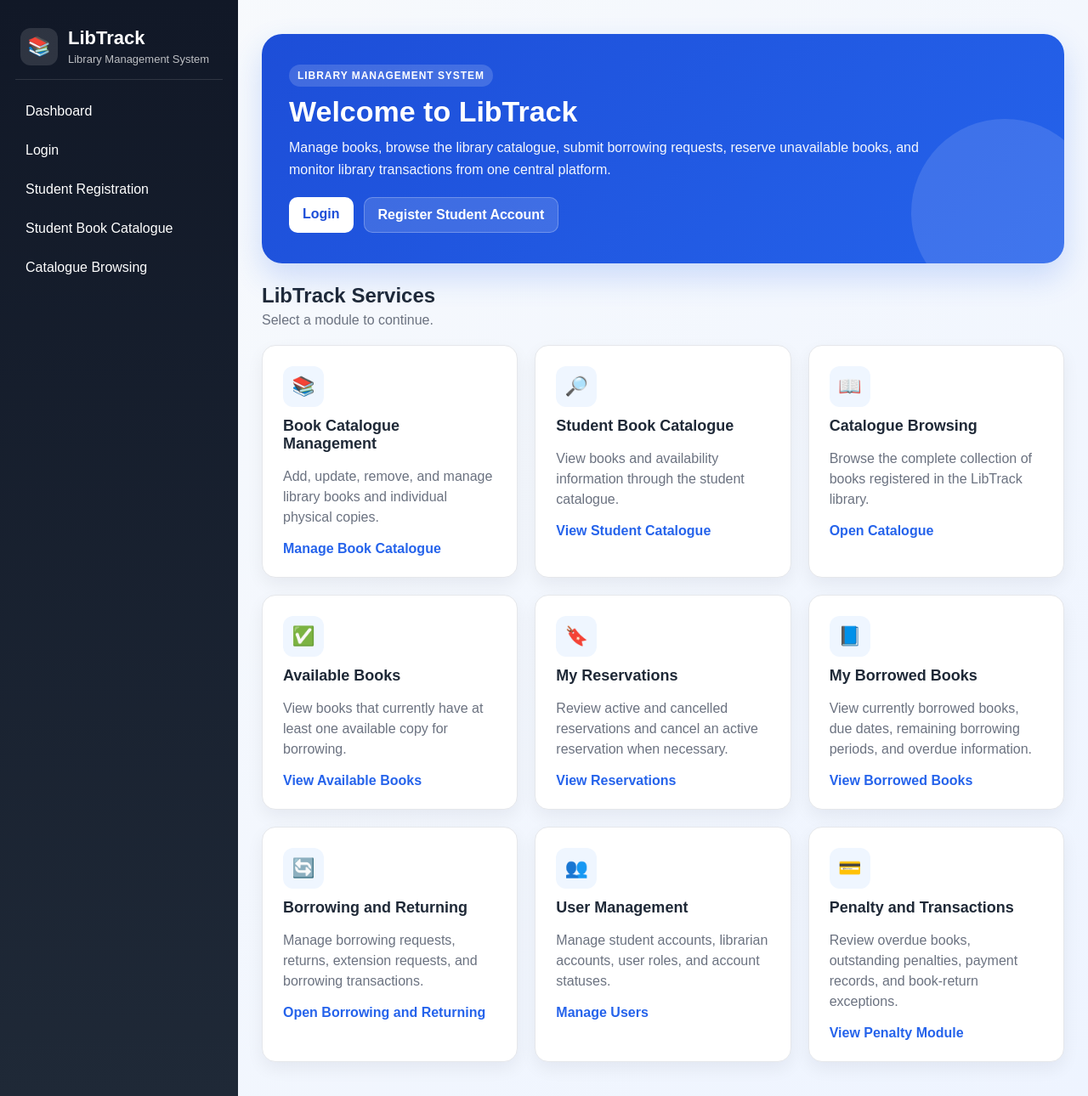
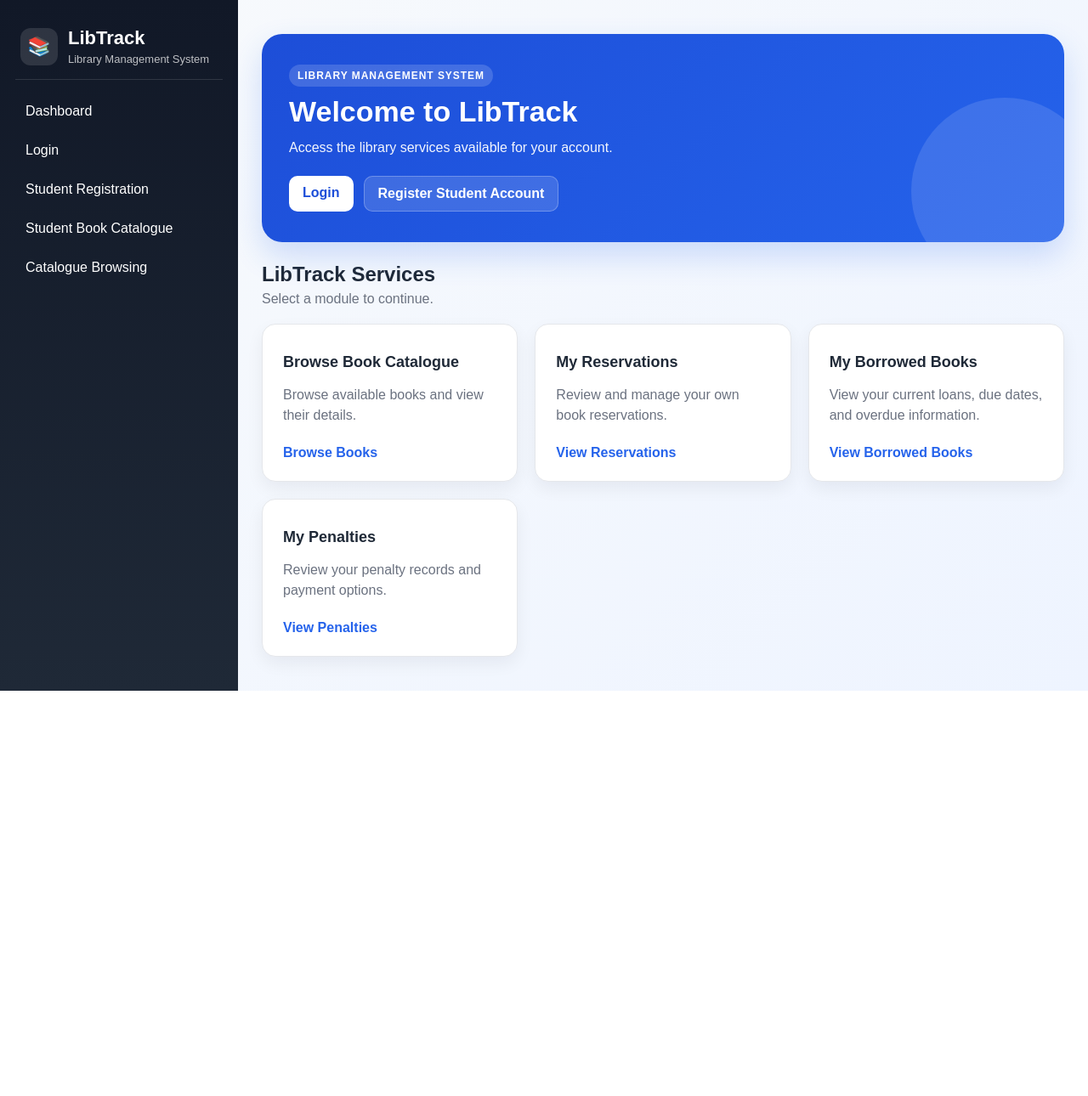
Before and after one commit to WengKang76/LibTrack_System, a Flask app: page / in a window 1280 px wide. Shown: the whole page at 85% size. After the commit the page ends 813 px from the top, so only its background shows below. Run offline with Flask 3, Linux system fonts and the light colour scheme; parts of the project's set-up code (start-up, migrations or seed data) failed here and were passed over.

Commit message:
Fix some student side and librarian arragement issue

```diff
--- a/modules/book_catalogue/routes.py
+++ b/modules/book_catalogue/routes.py
@@ -452,6 +452,7 @@ def manage_books():
     "/add",
     methods=["GET", "POST"],
 )
+@librarian_required
 def add_book():
     form_data = {
         "title": "",
@@ -793,10 +794,7 @@ def deactivate_book(book_id):
             }
         )
         flash(
-            (
-                f"{book.get('title', 'The book')} was deactivated "
-                "and hidden from the student catalogue."
-            ),
+            "The book was deactivated and hidden from the student catalogue.",
             "success",
         )
         return redirect(
--- a/modules/penalty_transaction/librarian/dashboard.html
+++ b/modules/penalty_transaction/librarian/dashboard.html
@@ -56,7 +56,7 @@
             <div class="dashboard-card-icon">↩️</div>
             <h3>Return Exceptions</h3>
             <p>Open borrowing and returning records to process return exceptions.</p>
-            <a href="{{ url_for('borrowing.borrowing_home') }}">Open</a>
+            <a href="/borrowing/">Open</a>
         </article>
 
         <article class="dashboard-card">
@@ -70,7 +70,7 @@
             <div class="dashboard-card-icon">✅</div>
             <h3>Borrow Approval Checks</h3>
             <p>Open borrowing requests and check unpaid penalties before approval.</p>
-            <a href="{{ url_for('borrowing.borrowing_home') }}">Open</a>
+            <a href="/borrowing/">Open</a>
         </article>
     </div>
 </section>
--- a/modules/penalty_transaction/routes.py
+++ b/modules/penalty_transaction/routes.py
@@ -237,12 +237,19 @@ def pay_penalty_with_credit_card(penalty_id, card_number):
         "updated_at": datetime.now().strftime("%Y-%m-%d %H:%M:%S"),
     }
 
-    try:
-        db.collection("penalties").document(penalty_id).update(payment_data)
-    except Exception:
-        pass
-
-    if penalty_id in DEMO_PENALTIES:
+    updated_database = False
+
+    try:
+        penalty_ref = db.collection("penalties").document(penalty_id)
+        penalty_doc = penalty_ref.get()
+
+        if getattr(penalty_doc, "exists", False) is True:
+            penalty_ref.update(payment_data)
+            updated_database = True
+    except Exception:
+        pass
+
+    if not updated_database and penalty_id in DEMO_PENALTIES:
         DEMO_PENALTIES[penalty_id].update(payment_data)
 
     return True, "Penalty paid successfully using credit card."
@@ -281,12 +288,19 @@ def pay_penalty_with_cash(penalty_id, cash_amount):
         "updated_at": datetime.now().strftime("%Y-%m-%d %H:%M:%S"),
     }
 
-    try:
-        db.collection("penalties").document(penalty_id).update(payment_data)
-    except Exception:
-        pass
-
-    if penalty_id in DEMO_PENALTIES:
+    updated_database = False
+
+    try:
+        penalty_ref = db.collection("penalties").document(penalty_id)
+        penalty_doc = penalty_ref.get()
+
+        if getattr(penalty_doc, "exists", False) is True:
+            penalty_ref.update(payment_data)
+            updated_database = True
+    except Exception:
+        pass
+
+    if not updated_database and penalty_id in DEMO_PENALTIES:
         DEMO_PENALTIES[penalty_id].update(payment_data)
 
     return True, "Cash penalty payment completed successfully."
@@ -906,12 +920,19 @@ def get_penalty_by_id(penalty_id):
 
 
 def update_penalty_record(penalty_id, update_data):
-    try:
-        db.collection("penalties").document(penalty_id).update(update_data)
-    except Exception:
-        pass
-
-    if penalty_id in DEMO_PENALTIES:
+    updated_database = False
+
+    try:
+        penalty_ref = db.collection("penalties").document(penalty_id)
+        penalty_doc = penalty_ref.get()
+
+        if getattr(penalty_doc, "exists", False) is True:
+            penalty_ref.update(update_data)
+            updated_database = True
+    except Exception:
+        pass
+
+    if not updated_database and penalty_id in DEMO_PENALTIES:
         DEMO_PENALTIES[penalty_id].update(update_data)
 
 def validate_penalty_payment_status(penalty):
--- a/modules/student_catalogue/routes.py
+++ b/modules/student_catalogue/routes.py
@@ -116,6 +116,6 @@ def view_book_details(book_id):
     book = get_student_book_by_id(book_id)
 
     if book is None:
-        return "Book record not found or unavailable to students.", 404
+        return "Book record not found.", 404
 
     return render_template("book_details.html", book=book)
--- a/templates/base.html
+++ b/templates/base.html
@@ -46,14 +46,16 @@
                         <button type="submit" class="sidebar-logout-button">Logout</button>
                     </form>
 
-                    <a href="/books/">Book Catalogue Management</a>
-                    <a href="/users/">User Management</a>
-                    <a href="/catalogue/">Catalogue Reservation</a>
-                    <a href="/borrowing/">Borrowing &amp; Returning</a>
                     {% if session.get('role', '') | lower == 'librarian' %}
-                        <a href="{{ url_for('penalty_transaction.librarian_penalty_dashboard') }}">Penalty &amp; Transactions</a>
+                        <a href="/books/">Book Catalogue Management</a>
+                        <a href="/users/">User Management</a>
+                        <a href="/borrowing/">Borrowing &amp; Returning</a>
+                        <a href="/penalty/librarian">Penalty &amp; Transactions</a>
                     {% else %}
-                        <a href="{{ url_for('penalty_transaction.student_penalty_records') }}">Penalty &amp; Transactions</a>
+                        <a href="/catalogue/">Browse &amp; Reserve Books</a>
+                        <a href="/catalogue/my-reservations">My Reservations</a>
+                        <a href="/catalogue/my-borrowed-books">My Borrowed Books</a>
+                        <a href="/penalty/student">Penalty &amp; Transactions</a>
                     {% endif %}
                 {% else %}
                     <a href="/auth/login">Login</a>
--- a/templates/index.html
+++ b/templates/index.html
@@ -1,28 +1,24 @@
 {% extends "base.html" %}
 
-{% block title %}
-Dashboard | LibTrack
-{% endblock %}
+{% block title %}Dashboard | LibTrack{% endblock %}
 
 {% block content %}
-
 <section class="dashboard-hero">
     <div class="dashboard-hero-content">
         <p class="dashboard-label">Library Management System</p>
         <h1>Welcome to LibTrack</h1>
-        <p class="dashboard-description">
-            Manage books, browse the library catalogue, submit borrowing
-            requests, reserve unavailable books, and monitor library
-            transactions from one central platform.
-        </p>
+        <p class="dashboard-description">Access the library services available for your account.</p>
 
         <div class="dashboard-actions">
-            {% if not session.get("user_id") %}
+            {% if not session.get('user_id') %}
                 <a href="/auth/login" class="primary-button">Login</a>
                 <a href="/auth/register" class="secondary-button">Register Student Account</a>
+            {% elif session.get('role', '') | lower == 'librarian' %}
+                <a href="/books/" class="primary-button">Manage Book Catalogue</a>
+                <a href="/borrowing/" class="secondary-button">Borrowing &amp; Returning</a>
             {% else %}
                 <a href="/catalogue/" class="primary-button">Browse Book Catalogue</a>
-                <a href="/borrowing/" class="secondary-button">Borrowing &amp; Returning</a>
+                <a href="/catalogue/my-borrowed-books" class="secondary-button">My Borrowed Books</a>
             {% endif %}
         </div>
     </div>
@@ -35,69 +31,49 @@ Dashboard | LibTrack
     </div>
 
     <div class="dashboard-card-grid">
+        {% if session.get('role', '') | lower == 'librarian' %}
             <article class="dashboard-card">
-            <div class="dashboard-card-icon">📚</div>
                 <h3>Book Catalogue Management</h3>
-            <p>Add, update, remove, and manage library books and individual physical copies.</p>
+                <p>Add, update, remove, and manage books and physical copies.</p>
                 <a href="/books/">Manage Book Catalogue</a>
             </article>
-
             <article class="dashboard-card">
-            <div class="dashboard-card-icon">🔎</div>
-            <h3>Student Book Catalogue</h3>
-            <p>View books and availability information through the student catalogue.</p>
-            <a href="/student/catalogue/">View Student Catalogue</a>
+                <h3>User Management</h3>
+                <p>Manage student accounts, roles, and account statuses.</p>
+                <a href="/users/">Manage Users</a>
             </article>
-
             <article class="dashboard-card">
-            <div class="dashboard-card-icon">📖</div>
-            <h3>Catalogue Browsing</h3>
-            <p>Browse the complete collection of books registered in the LibTrack library.</p>
-            <a href="/catalogue/">Open Catalogue</a>
+                <h3>Borrowing &amp; Returning</h3>
+                <p>Manage borrowing requests, renewals, returns, and transactions.</p>
+                <a href="/borrowing/">Open Borrowing &amp; Returning</a>
             </article>
-
             <article class="dashboard-card">
-            <div class="dashboard-card-icon">✅</div>
-            <h3>Available Books</h3>
-            <p>View books that currently have at least one available copy for borrowing.</p>
-            <a href="/catalogue/available">View Available Books</a>
+                <h3>Penalty &amp; Transactions</h3>
+                <p>Manage overdue books, penalties, payments, and exceptions.</p>
+                <a href="/penalty/librarian">Open Penalty Module</a>
             </article>
-
+        {% else %}
             <article class="dashboard-card">
-            <div class="dashboard-card-icon">🔖</div>
+                <h3>Browse Book Catalogue</h3>
+                <p>Browse available books and view their details.</p>
+                <a href="/catalogue/">Browse Books</a>
+            </article>
+            <article class="dashboard-card">
                 <h3>My Reservations</h3>
-            <p>Review active and cancelled reservations and cancel an active reservation when necessary.</p>
+                <p>Review and manage your own book reservations.</p>
                 <a href="/catalogue/my-reservations">View Reservations</a>
             </article>
-
             <article class="dashboard-card">
-            <div class="dashboard-card-icon">📘</div>
                 <h3>My Borrowed Books</h3>
-            <p>View currently borrowed books, due dates, remaining borrowing periods, and overdue information.</p>
+                <p>View your current loans, due dates, and overdue information.</p>
                 <a href="/catalogue/my-borrowed-books">View Borrowed Books</a>
             </article>
-
             <article class="dashboard-card">
-            <div class="dashboard-card-icon">🔄</div>
-            <h3>Borrowing and Returning</h3>
-            <p>Manage borrowing requests, returns, extension requests, and borrowing transactions.</p>
-            <a href="/borrowing/">Open Borrowing and Returning</a>
+                <h3>My Penalties</h3>
+                <p>Review your penalty records and payment options.</p>
+                <a href="/penalty/student">View Penalties</a>
             </article>
-
-        <article class="dashboard-card">
-            <div class="dashboard-card-icon">👥</div>
-            <h3>User Management</h3>
-            <p>Manage student accounts, librarian accounts, user roles, and account statuses.</p>
-            <a href="/users/">Manage Users</a>
-        </article>
-
-        <article class="dashboard-card">
-            <div class="dashboard-card-icon">💳</div>
-            <h3>Penalty and Transactions</h3>
-            <p>Review overdue books, outstanding penalties, payment records, and book-return exceptions.</p>
-            <a href="/penalty/librarian/overdue">View Penalty Module</a>
-        </article>
+        {% endif %}
     </div>
 </section>
-
 {% endblock %}
--- a/templates/student_dashboard.html
+++ b/templates/student_dashboard.html
@@ -7,7 +7,7 @@
         <div>
             <p class="eyebrow">Student Portal</p>
             <h1>Welcome back, {{ session.get('full_name', 'Student') }}!</h1>
-            <p>Manage your borrowing, reservations, and payments from one bright and simple dashboard.</p>
+            <p>Browse books, track your reservations and loans, and manage payments from one simple dashboard.</p>
         </div>
 
         <div class="hero-badges">
@@ -75,8 +75,8 @@
         <div class="dashboard-card">
             <div class="card-icon">🏛️</div>
             <h3>Borrowed Books</h3>
-            <p>See your currently borrowed books and manage renewals or returns.</p>
-            <a href="/borrowing/student" class="button">View</a>
+            <p>See your currently borrowed books, due dates, and overdue information.</p>
+            <a href="/catalogue/my-borrowed-books" class="button">View</a>
         </div>
     </div>
 </section>
```
Also changed, not shown: modules/borrowing/routes.py (+14 -0 lines). Lines whose indentation alone changed are shown as unchanged.
